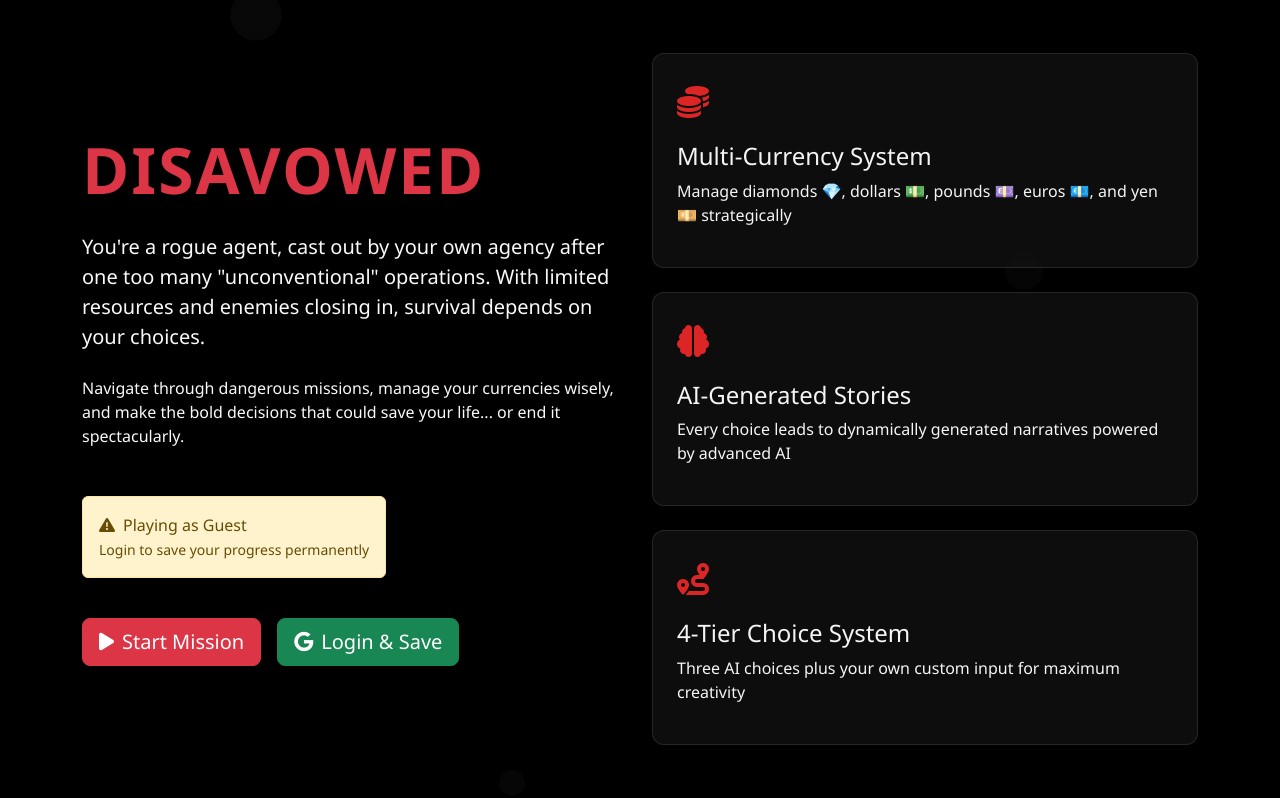
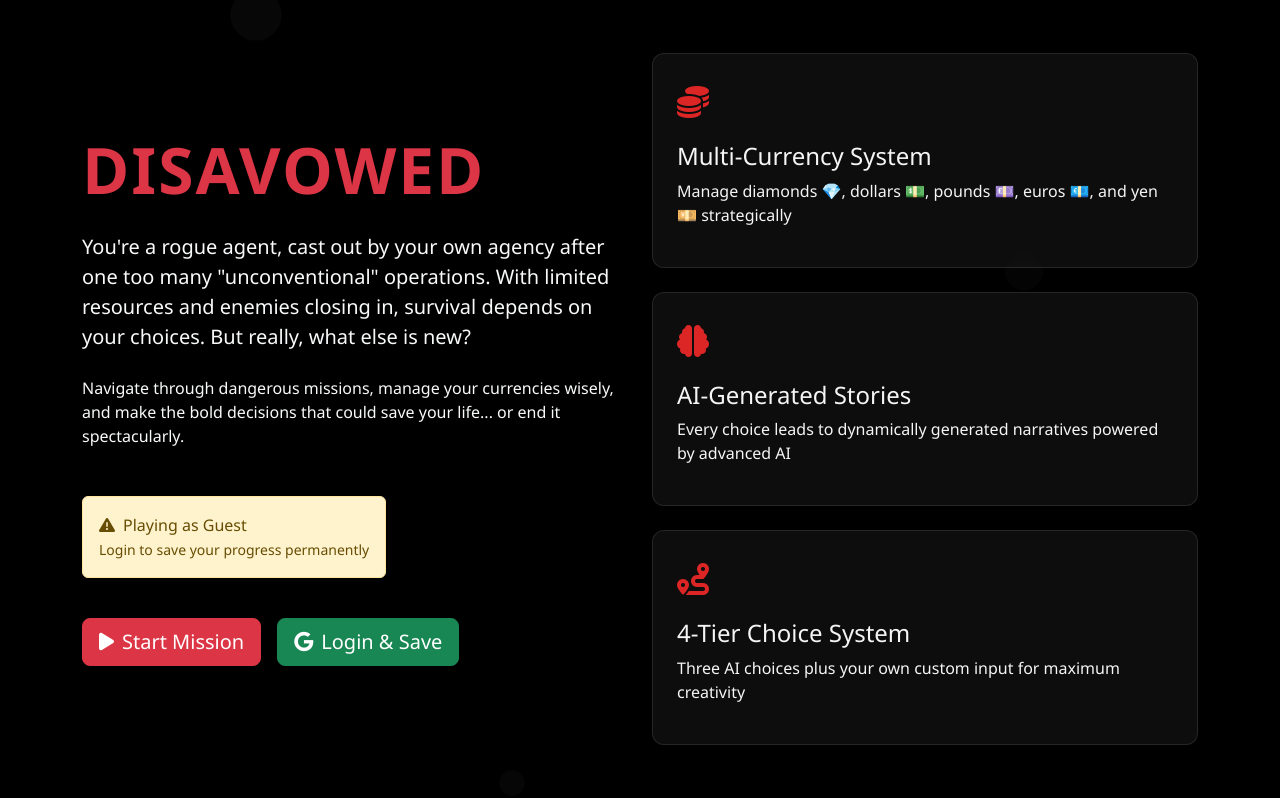
Before and after one commit to 82deutschmark/Disavowed, a Flask app: page / in a window 1280 px wide. Shown: the part 71-869 px from the top of the page. Run offline with Flask 3, Linux system fonts and the light colour scheme; data that the repository does not hold is empty.

Commit message:
Update index.html

```diff
--- a/templates/index.html
+++ b/templates/index.html
@@ -13,7 +13,7 @@
                     </h1>
                     <p class="lead text-light mb-4">
                         You're a rogue agent, cast out by your own agency after one too many "unconventional" operations.
-                        With limited resources and enemies closing in, survival depends on your choices.
+                        With limited resources and enemies closing in, survival depends on your choices. But really, what else is new?
                     </p>
                     <p class="text-light mb-5">
                         Navigate through dangerous missions, manage your currencies wisely, and make the bold decisions
```
